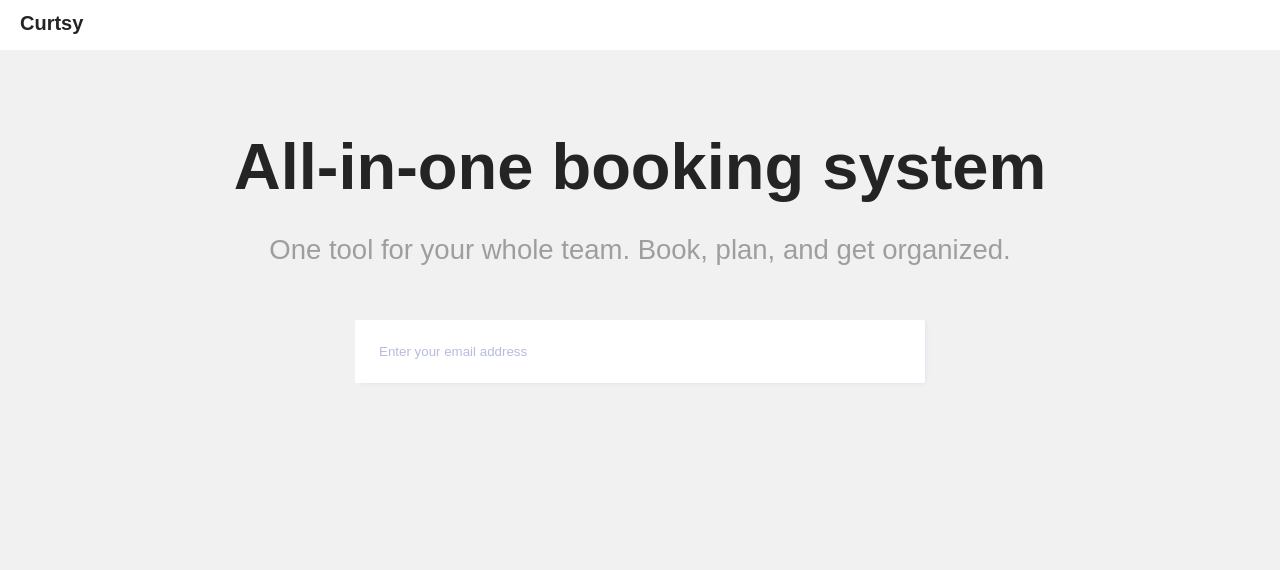
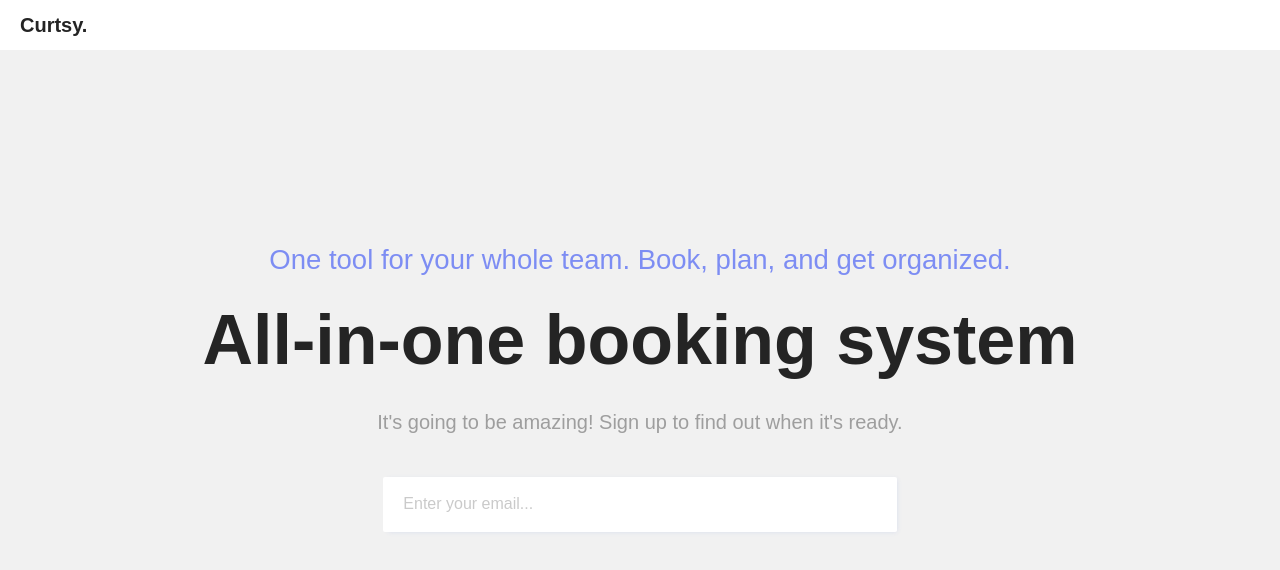
Before and after one commit to otheabould/curtsy-fe-landing, a React (Create React App) app: page / in a window 1280 px wide. Shown: the top 570 px of the page. Built offline with nearby package versions, Linux system fonts and the light colour scheme.

Commit message:
rearrange layout

```diff
--- a/src/App.js
+++ b/src/App.js
@@ -7,14 +7,17 @@ const { default: TextInput } = require('./TextInput');
 function App() {
     const [email, setEmail] = useState();
     return (
-        <div className="App">
+        <div className="app">
             <Header />
             <div className="content">
                 <h1>All-in-one booking system</h1>
-                <h2>One tool for your whole team. Book, plan, and get organized.</h2>
+                <h2 className="purple">
+                    One tool for your whole team. Book, plan, and get organized.
+                </h2>
                 <form>
                     <TextInput
                         placeholder="Enter your email..."
+                        alwaysShowButton
                         type="email"
                         value={email}
                         onChange={(_, val) => {
@@ -22,6 +25,9 @@ function App() {
                         }}
                     />
                 </form>
+                <h3 className="gray">
+                    It's going to be amazing! Sign up to find out when it's ready.
+                </h3>
             </div>
         </div>
     );
--- a/src/Header.js
+++ b/src/Header.js
@@ -4,7 +4,7 @@ import './header.scss';
 const Header = () => {
     return (
         <header>
-            <p className="logo">Curtsy</p>
+            <p className="logo">Curtsy.</p>
         </header>
     );
 };
--- a/src/TextInput.js
+++ b/src/TextInput.js
@@ -1,57 +1,41 @@
-import React, { useState } from 'react';
+import React from 'react';
 
 import './input.scss';
 
-function TextInput({ name, value, onChange, placeholder = '', type = 'text', required }) {
-    const [err, setError] = useState(validate(value));
-    const [showErr, setShowError] = useState(false);
-
+function TextInput({
+    name,
+    value,
+    onChange,
+    placeholder = '',
+    type = 'text',
+    buttonText = 'submit',
+}) {
+    const buttonStyles = value ? { opacity: 1 } : { opacity: 0, pointerEvents: 'none' };
     return (
         <div className="input">
             <div className="input-container">
                 <input
-                    type="email"
+                    type={type}
                     className="input-field"
-                    placeholder="Enter your email address"
+                    placeholder={placeholder}
                     onChange={handleChange}
                 />
                 <div className="input-field-shadow"></div>
             </div>
-            <div className="submit-container" style={{ opacity: value ? 1 : 0 }}>
-                <input type="submit" className="submit-btn" />
+            <div className="submit-container" style={buttonStyles}>
+                <button type="submit" className="submit-btn">
+                    {buttonText}
+                </button>
                 <div className="submit-btn-shadow"></div>
             </div>
         </div>
     );
 
-    function handleBlur() {
-        setShowError(true);
-    }
-
     function handleChange(e) {
         e.preventDefault();
 
-        setError(validate(e.target.value));
         onChange(name, e.target.value);
-    }
-
-    function validate(val) {
-        let error = '';
-
-        if (required && !val) {
-            error = 'This is a required field.';
-        } else if (type === 'email' && !validateEmail(val)) {
-            error = 'Please provide a valid email.';
-        }
-
-        return error;
     }
 }
 
-function validateEmail(val) {
-    // eslint-disable-next-line
-    const reg = /^(([^<>()[\]\\.,;:\s@\"]+(\.[^<>()[\]\\.,;:\s@\"]+)*)|(\".+\"))@((\[[0-9]{1,3}\.[0-9]{1,3}\.[0-9]{1,3}\.[0-9]{1,3}\])|(([a-zA-Z\-0-9]+\.)+[a-zA-Z]{2,}))$/;
-    return reg.test(val);
-}
-
 export default TextInput;
--- a/src/app.scss
+++ b/src/app.scss
@@ -1,38 +1,51 @@
 @import './variables.scss';
 
 .content {
+  height: calc(100% - 50px);
+  width: 100%;
+  padding: 20px;
+  display: flex;
+  flex-direction: column;
+  justify-content: center;
+  align-items: center;
+  position: absolute;
+  z-index: -1;
+  margin-top: 50px;
+  text-align: center;
+
+  p {
     width: 100%;
-    padding: 80px 20px 30px 20px;
-    display: flex;
-    flex-direction: column;
-    align-items: center;
-    position: absolute;
-    z-index: -1;
   }
-
+}
 
 form {
-  max-width: 600px;
   padding: 5px;
+  margin: 0px 0px 22px 0px;
+  max-width: 523.375px;
   width: 100%;
   min-height: 100px;
   display: grid;
   align-items: center;
   gap: 10px;
+}
 
-  .form-input {
-    width: 70%;
-  }
-  .error-message {
-    font-size: 12px;
-    font-weight: 500;
-    color: $red;
-    margin: 0px 0px 15px 0px;
-  }
-}
 
 @media (min-width: 500px) {
   .content {
-    padding: 100px 10% 50px 10%;
+    justify-content: flex-start;
+    padding-top: 15%;
+
+    h2 {
+      order: 1
+    }
+    h1 {
+      order: 2
+    }
+    h3 {
+      order: 3
+    }
+    form {
+      order: 4
+    }
   }
 }
--- a/src/header.scss
+++ b/src/header.scss
@@ -5,12 +5,15 @@ header {
     position: fixed;
     width: 100%;
     height: 50px;
+    display: flex;
+    flex-direction: column;
+    justify-content: center;
+    position: absolute;
 
     .logo {
         color: $black;
         font-weight: 700;
         font-size: 20px;
-        margin: 10px 0 0 20px;
-        height: 100%;
+        margin: 0 0 0 20px;
     }
 }
--- a/src/index.scss
+++ b/src/index.scss
@@ -12,31 +12,27 @@ body {
 }
 
 h1 {
-  margin: 33.5px 0px;
-  font-size: 65px;
+  margin: 0 0 39px 0;
+  font-size: 70px;
   line-height: 65px;
   font-weight: 700;
-  align-self: flex-start;
-  text-align: center;
   width: 100%;
 }
 
 h2 {
-  margin: 0px 0px 33.5px 0px;
+  margin: 0px 0px 30px 0px;
   font-size: 27.5px;
   line-height: 36px;
-  font-weight: 300;
-  align-self: flex-start;
-  text-align: center;
+  font-weight: 500;
   width: 100%;
   color: $gray
 }
 
 h3 {
-  margin: 0px 0px 33.5px 0px;
+  margin: 0px 0px 22px 0px;
   font-size: 20px;
   line-height: 20px;
-  font-weight: 700;
+  font-weight: 500;
 }
 
 h1,
@@ -54,6 +50,9 @@ a {
   &.dark-gray {
     color: $dark-gray;
   }
+  &.light-gray {
+    color: $light-gray;
+  }
   &.black {
     color: $black;
   }
@@ -63,10 +62,16 @@ a {
   &.white {
     color: $white;
   }
+  &.purple {
+    color: $purple;
+  }
+  &.light-purple {
+    color: $light-purple;
+  }
 }
 
 p {
-  margin: 0px 0px 33.5px 0px;
+  margin: 0px 0px 25px 0px;
   color: $dark-gray;
   font-size: 16px;
   font-weight: 500;
--- a/src/input.scss
+++ b/src/input.scss
@@ -3,41 +3,37 @@
 .input {
 	position: relative;
 	display: flex;
-  width: 100%;
+	  width: 100%;
 
 	.input-container {
 		position: relative;
 		display: flex;
 		width: 100%;
-      margin: 10px;
 
-		.input-field {
-			padding: 24px;
-			background-color: #fff;
+		  .input-field {
+			height: 55px;
+			padding: 20px;
+			background-color:	$white;
 			border: none;
 			border-radius: 2px;
 			width: 100%;
-			color: #b7bcdd;
+			color: $light-gray;
 			outline: none;
 			z-index: 0;
-         -webkit-tap-highlight-color: transparent;
+         	-webkit-tap-highlight-color: transparent;
 			line-height: 1;
+			font-size: 16px;
+			color: $black;
 
 			&::-webkit-input-placeholder {
-				color: #b7bcdd;
+				color: $light-gray;
 				line-height: 1;
 				padding-top: 2px;
 			}
 
+			&:focus + .input-field-shadow,
             &:hover + .input-field-shadow {
                 box-shadow: 0px 2px 10px #d8ddec;
-            }
-
-            &:focus + .input-field-shadow {
-                box-shadow: 0px 8px 14px #d8ddec;
-                height: 50%;
-                width: 97%;
-                left: 2%;
             }
 		}
 
@@ -51,32 +47,30 @@
 			z-index: -10;
 			box-shadow: 0px 0px 5px #d8ddec;
 			border-radius: 2px;
-         transition: all ease 240ms;
+         	transition: all ease 240ms;
 		}
 	}
 
 	.submit-container {
 		position: absolute;
 		z-index: 0;
-		margin: 10px;
 		right: -10px;
-		top: calc(25% - 11px);
-		opacity: 0;
+		top: calc(25% - 5px);
 		transition: all ease 240ms;
 
 		.submit-btn {
 			border: none;
 			border-radius: 2px;
-			background-color: lighten(rgba(125, 141, 243, 1), 5%);
+			background-color:$light-purple;
 			padding: 12px 20px;
-			color: white;
+			color: $white;
 			text-transform: uppercase;
 			-webkit-appearance: none;
 			transition: all ease 240ms;
 			cursor: pointer;
 
 			&:hover {
-				background-color: rgba(125, 141, 243, 1);
+				background-color: $purple;
 			}
 		}
 
@@ -88,7 +82,7 @@
 			bottom: 0;
 			left: 5%;
 			z-index: -5;
-			box-shadow: 0px 2px 10px #a3aadb;
+			box-shadow: 0px 2px 10px  #d8ddec;
 			border-radius: 2px;
 		}
 	}
--- a/src/variables.scss
+++ b/src/variables.scss
@@ -10,3 +10,5 @@ $dark-blue: #3f7dc4;
 $blue: #4a90e2;
 $light-blue: #7ab8ff;
 $red: #f44336;
+$light-purple: #94a1f5;
+$purple: #7d8df3;;
```
